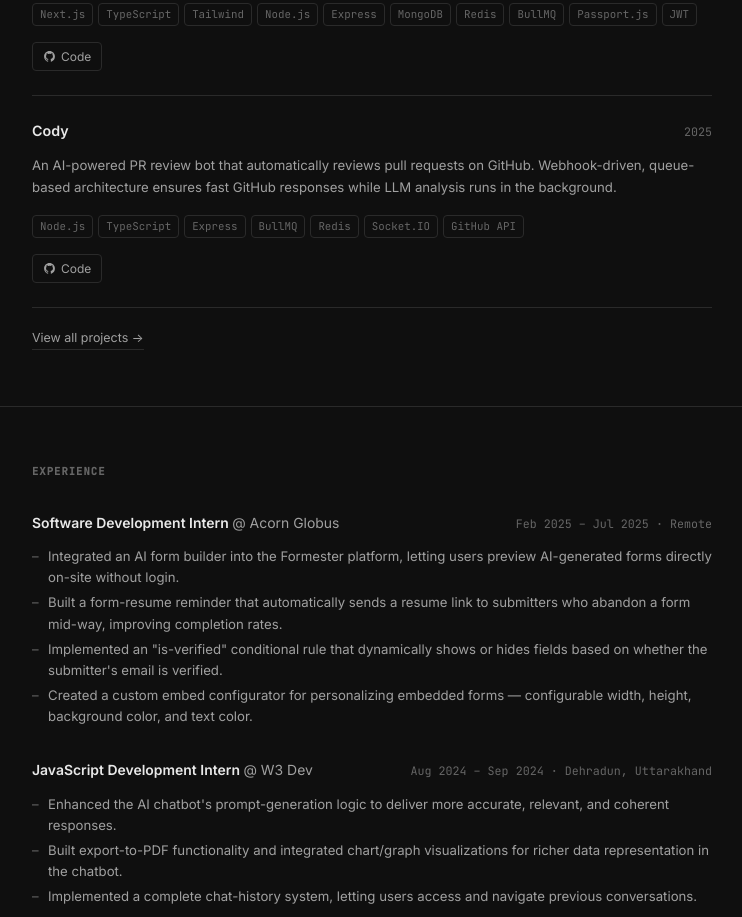
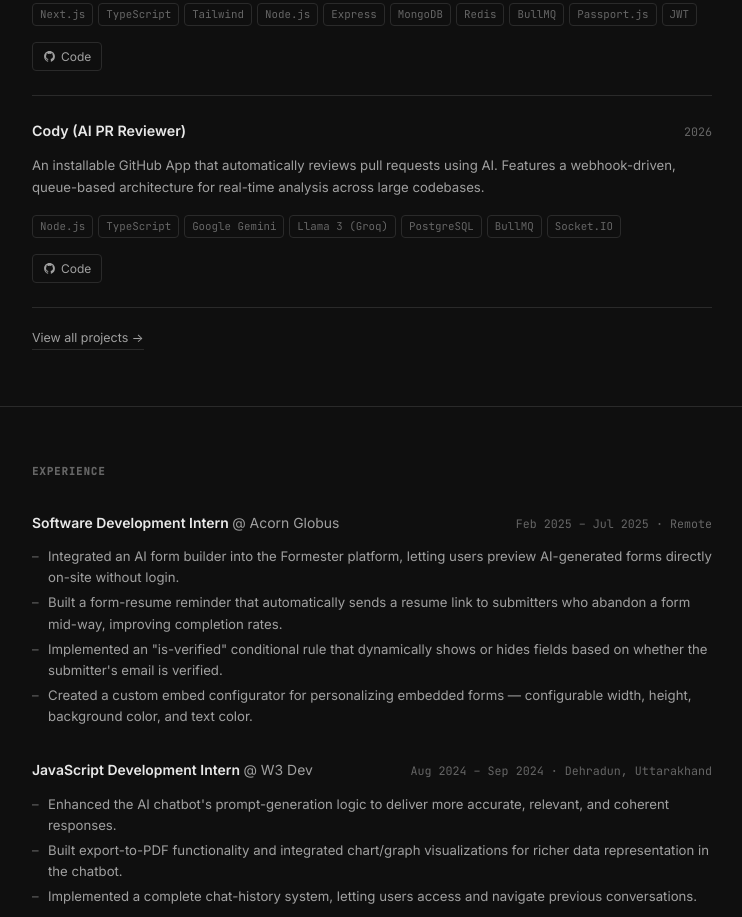
Before and after one commit to mohit-bhandari45/Portfolio, a React (Vite) app: page / in a window 1280 px wide. Shown: the part 1140-2057 px from the top of the page, without its empty margins (268-1010 px from the left). Built offline with nearby package versions, Linux system fonts and the light colour scheme; no server answers.

Commit message:
Update Cody project details with latest v2 features

```diff
--- a/src/data.js
+++ b/src/data.js
@@ -41,15 +41,16 @@
 export const BACKEND_PROJECTS = [
   {
     index: '03',
-    name: 'Cody',
+    name: 'Cody (AI PR Reviewer)',
     type: 'Backend',
-    year: '2025',
-    desc: 'An AI-powered PR review bot that automatically reviews pull requests on GitHub. Webhook-driven, queue-based architecture ensures fast GitHub responses while LLM analysis runs in the background.',
+    year: '2026',
+    desc: 'An installable GitHub App that automatically reviews pull requests using AI. Features a webhook-driven, queue-based architecture for real-time analysis across large codebases.',
     points: [
-      'HMAC-SHA256 signature verification on every webhook event prevents forged requests from triggering the bot.',
-      'BullMQ + Redis decouples the webhook receiver from slow LLM calls; Socket.IO dashboard provides live job-status visibility.',
+      'Engineered an incremental state-tracking system using PostgreSQL (Supabase) to persist past review data, separating new bugs from previously resolved issues on new commits.',
+      'Developed a multi-model pipeline running Google Gemini and Meta Llama 3 (via Groq) in parallel for dual-model analysis, chunking massive files to bypass AI token limits.',
+      'Refactored authentication to integrate native GitHub App installation tokens, enabling secure multi-tenant usage and dynamic per-repository configuration via a custom YAML file.',
     ],
-    stack: ['Node.js', 'TypeScript', 'Express', 'BullMQ', 'Redis', 'Socket.IO', 'GitHub API'],
+    stack: ['Node.js', 'TypeScript', 'Google Gemini', 'Llama 3 (Groq)', 'PostgreSQL', 'BullMQ', 'Socket.IO'],
     github: 'https://github.com/mohit-bhandari45/Cody',
   },
   {
```
